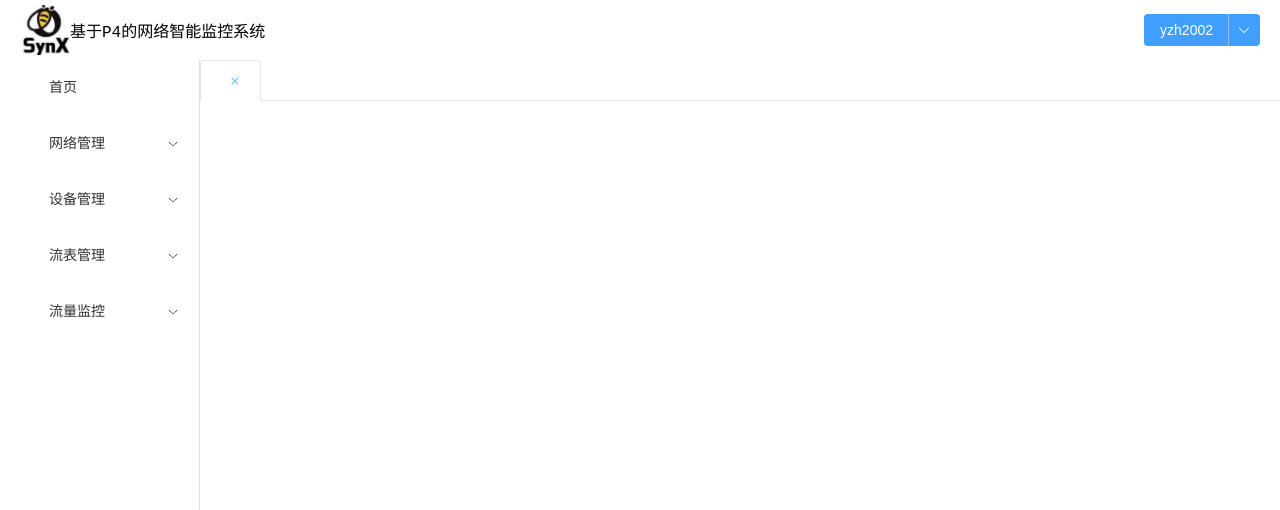
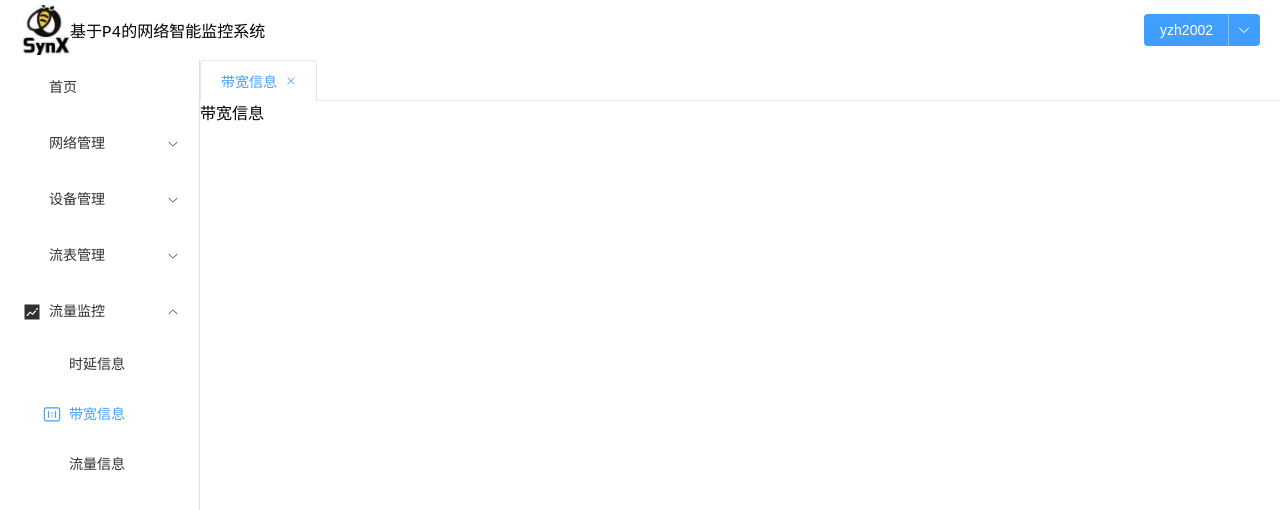
Before and after one commit to Spirngdl/C4, a Vue app: page /bandwidth in a window 1280 px wide. Shown: the top 510 px of the page. Built offline with nearby package versions, Linux system fonts and the light colour scheme.

Commit message:
[feat] update menu

```diff
--- a/src/components/Dashboard/Menu.vue
+++ b/src/components/Dashboard/Menu.vue
@@ -132,6 +132,22 @@ let menuList =reactive([
                     icon:"Timer"
                 },
                 children:[]
+            },
+            {
+                path:"/bandwidth",
+                meta:{
+                    title:"带宽信息",
+                    icon:"ScaleToOriginal"
+                },
+                children:[]
+            },
+            {
+                path:"/packetInfo",
+                meta:{
+                    title:"流量信息",
+                    icon:"TrendCharts"
+                },
+                children:[]
             }
         ]
     }
--- a/src/main.ts
+++ b/src/main.ts
@@ -13,7 +13,7 @@ app.use(router).use(ElementPlus).use(store,key).mount('#app')
 
 // 按需获取element-plus中的图标文件，以便于动态渲染菜单列表上的图标
 import {HomeFilled,MostlyCloudy,Lightning,Plus,ShoppingBag,Platform,
-   Postcard,SetUp,TrendCharts,Timer,Box,Download,Files}
+   Postcard,SetUp,TrendCharts,Timer,Box,Download,Files,ScaleToOriginal}
 from "@element-plus/icons-vue"
 // 将其注册为全局组件（这样便于动态渲染）
 app.component('HomeFilled',HomeFilled)
@@ -29,3 +29,4 @@ app.component('HomeFilled',HomeFilled)
    .component("Files",Files)
    .component("Download",Download)
    .component("Box",Box)
+   .component("ScaleToOriginal",ScaleToOriginal)
--- a/src/router/index.ts
+++ b/src/router/index.ts
@@ -93,7 +93,23 @@ const routes:Array<RouteRecordRaw> =[
         meta:{
             title:"时延信息"
         }
-    }
+    },
+    {
+        path:"/bandwidth",
+        component:()=>import("@/views/datamonitor/BandWidth.vue"),
+        name:"bandWidth",
+        meta:{
+            title:"带宽信息"
+        }
+    },
+    {
+        path:"/packetInfo",
+        component:()=>import("@/views/datamonitor/PacketInfo.vue"),
+        name:"packetInfo",
+        meta:{
+            title:"流量信息"
+        }
+    },
 ]
 
 
--- /dev/null
+++ b/src/views/datamonitor/BandWidth.vue
@@ -0,0 +1,13 @@
+<template>
+    <div>
+        带宽信息
+    </div>
+</template>
+
+<script setup lang="ts">
+
+</script>
+
+<style scoped>
+
+</style>
--- /dev/null
+++ b/src/views/datamonitor/PacketInfo.vue
@@ -0,0 +1,13 @@
+<template>
+    <div>
+        数据报流量
+    </div>
+</template>
+
+<script setup lang="ts">
+
+</script>
+
+<style scoped>
+
+</style>
```
